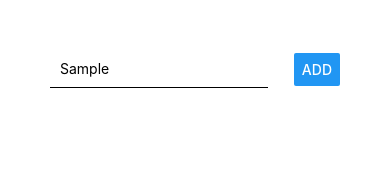
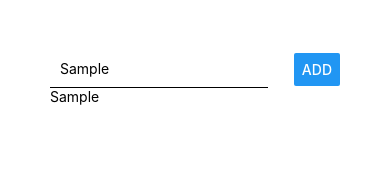
Before and after one commit to iamjpyo/native-project, a React Native app: screen / in a window 390 px wide. Both pictures are taken after typing "Sample" into the empty fields and a click on the button "ADD". Shown: the top 178 px of the page. Built offline with nearby package versions, Linux system fonts and the light colour scheme.

Commit message:
The courseGoals state array is now being mapped and returned as Text below the input form as goals are added

```diff
--- a/App.js
+++ b/App.js
@@ -26,7 +26,7 @@ const addGoalHandler = () => {
         <Button title="ADD" onPress={addGoalHandler}/>
       </View>
       <View>
-
+        {courseGoals.map((e) => <Text key={e}>{e}</Text>)}
       </View>
     </View>
   );
```
